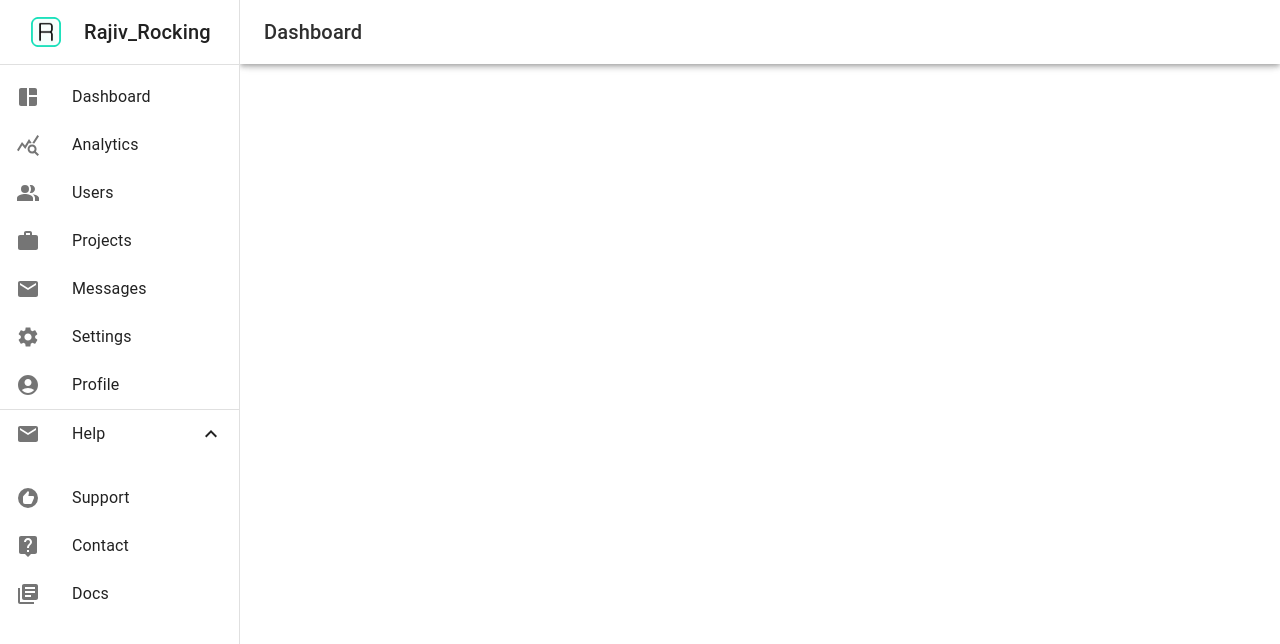
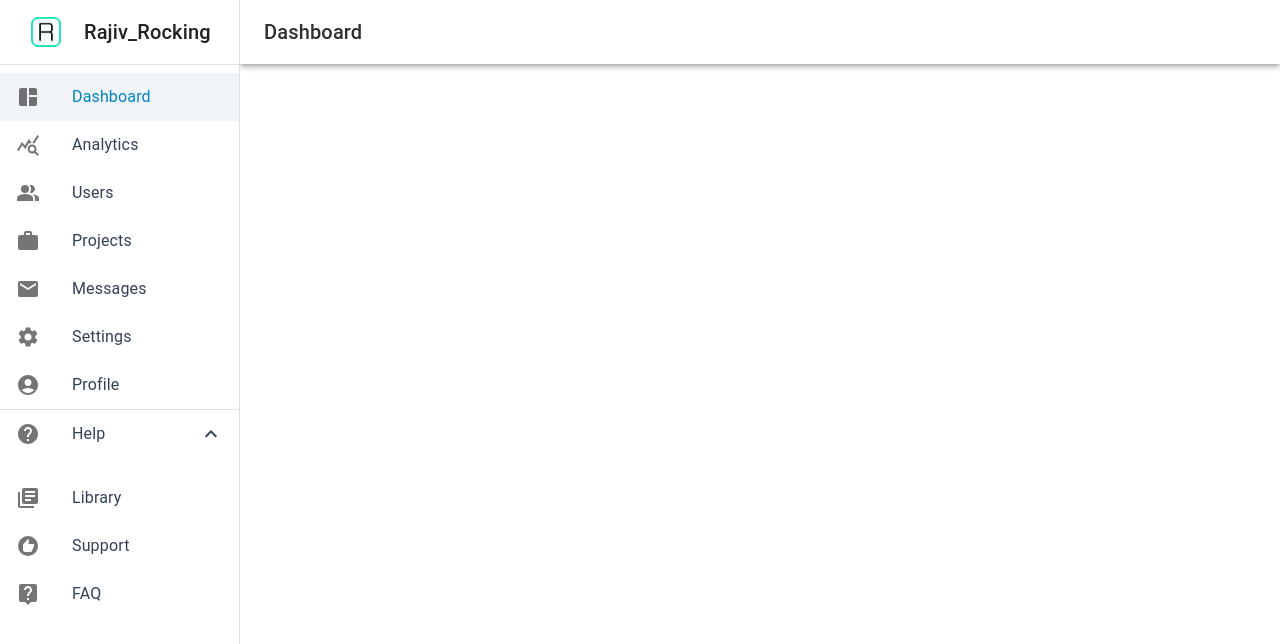
Before and after one commit to Rajiv-Gupta-05/React-Next.js-Admin-Dashboard-Template-with-Tailwind-CSS, a Next.js app in the folder dasshhh/: page /dashboard in a window 1280 px wide. Both pictures are taken after a click on the item "Help". Shown: the top 644 px of the page. Built offline with nearby package versions, Linux system fonts and the light colour scheme.

Commit message:
updated the navbar and added new components

```diff
--- a/dasshhh/next.config.js
+++ b/dasshhh/next.config.js
@@ -1,4 +1,12 @@
 /** @type {import('next').NextConfig} */
-const nextConfig = {}
+const nextConfig = {
+    env: {
+        'MYSQL_HOST': '127.0.0.1',
+        'MYSQL_PORT': '3306',
+        'MYSQL_DATABASE': 'cadlabdb',
+        'MYSQL_USER': 'root',
+        'MYSQL_PASSWORD': 'Volansys@2023',
+    }
+}
 
 module.exports = nextConfig
--- a/dasshhh/package.json
+++ b/dasshhh/package.json
@@ -13,6 +13,7 @@
     "@emotion/styled": "^11.11.0",
     "@mui/icons-material": "^5.15.3",
     "@mui/material": "^5.15.3",
+    "mysql2": "^3.7.0",
     "next": "14.0.4",
     "prop-types": "^15.8.1",
     "react": "^18",
--- a/dasshhh/src/app/components/layout.jsx
+++ b/dasshhh/src/app/components/layout.jsx
@@ -18,7 +18,7 @@ import MenuIcon from "@mui/icons-material/Menu";
 import Toolbar from "@mui/material/Toolbar";
 import Typography from "@mui/material/Typography";
 import { Collapse } from "@mui/material";
-import ExpandLessIcon  from "@mui/icons-material/ExpandLess";
+import ExpandLessIcon from "@mui/icons-material/ExpandLess";
 import ExpandMoreIcon from "@mui/icons-material/ExpandMore";
 import Image from "next/image";
 import logo from "./logo.gif";
@@ -32,7 +32,8 @@ import HelpIcon from "@mui/icons-material/Help";
 import LibraryBooksIcon from "@mui/icons-material/LibraryBooks";
 import RecommendIcon from "@mui/icons-material/Recommend";
 import LiveHelpIcon from "@mui/icons-material/LiveHelp";
-
+import { useRouter } from "next/navigation";
+import { usePathname } from "next/navigation";
 
 const drawerWidth = 240;
 
@@ -41,6 +42,8 @@ function Layout(props) {
   const { children } = props;
   const [mobileOpen, setMobileOpen] = React.useState(false);
   const [isCollapse, setIsCollapse] = React.useState(false);
+  const router = useRouter();
+  const pathname = usePathname();
 
   const handleDrawerToggle = () => {
     setMobileOpen(!mobileOpen);
@@ -53,17 +56,46 @@ function Layout(props) {
   const drawer = (
     <div>
       <Toolbar>
-        <Image className="-ml-2 mr-2" src={logo} height={60} width={60} alt="" />
-      <Typography variant="h6" noWrap component="div">
-            Rajiv_Rocking
-          </Typography>
-        </Toolbar>
+        <Image
+          className="-ml-2 mr-2"
+          src={logo}
+          height={60}
+          width={60}
+          alt=""
+        />
+        <Typography variant="h6" noWrap component="div">
+          Rajiv_Rocking
+        </Typography>
+      </Toolbar>
       <Divider />
       <List>
-        {["Dashboard", "Analytics", "Users", "Projects", "Messages", "Settings", "Profile"].map((text, index) => (
-          <ListItem key={text} disablePadding>
+        {[
+          "Dashboard",
+          "Analytics",
+          "Users",
+          "Projects",
+          "Messages",
+          "Settings",
+          "Profile",
+        ].map((text, index) => (
+          <ListItem
+            key={text}
+            disablePadding
+            className={
+              pathname.startsWith("/" + text.toLowerCase())
+                ? "text-sky-600 bg-slate-100"
+                : "text-slate-700"
+            }
+            onClick={()=>{router.push("/" + text.toLowerCase())}}
+          >
             <ListItemButton>
-              <ListItemIcon>
+              <ListItemIcon
+                className={
+                  pathname.startsWith("/" + text.toLowerCase())
+                    ? "text-sky-600 bg-slate-100"
+                    : "text-slate-700"
+                }
+              >
                 {index === 0 && <SpaceDashboardIcon />}
                 {index === 1 && <QueryStatsIcon />}
                 {index === 2 && <PeopAltIcon />}
@@ -77,10 +109,20 @@ function Layout(props) {
           </ListItem>
         ))}
         <Divider />
-        <ListItem disablePadding onClick={handleCollapse}>
+        <ListItem
+          disablePadding
+          onClick={handleCollapse}
+          className={
+            pathname.startsWith("/help") ? "text-sky-600 bg-slate-100" : "text-slate-700"
+          }
+        >
           <ListItemButton>
-            <ListItemIcon>
-              <MailIcon />
+            <ListItemIcon
+              className={
+                pathname.startsWith("/help") ? "text-sky-600 bg-slate-100" : "text-slate-700"
+              }
+            >
+              <HelpIcon />
             </ListItemIcon>
             <ListItemText primary="Help" />
             {isCollapse ? <ExpandLessIcon /> : <ExpandMoreIcon />}
@@ -89,13 +131,25 @@ function Layout(props) {
       </List>
       <Collapse in={isCollapse} timeout="auto" unmountOnExit>
         <List className="ml-4">
-          {["Support", "Contact", "Docs"].map((text, index) => (
-            <ListItem key={text} disablePadding>
+          {["Library", "Support", "FAQ"].map((text, index) => (
+            <ListItem
+              key={text}
+              disablePadding
+              className={
+                pathname.startsWith("/help") ? "text-sky-600 bg-slate-100" : "text-slate-700"
+              }
+            >
               <ListItemButton>
-                <ListItemIcon>
-                  {index === 0 && <RecommendIcon />}
-                  {index === 1 && <LiveHelpIcon />}
-                  {index === 2 && <LibraryBooksIcon />}
+                <ListItemIcon
+                  className={
+                    pathname.startsWith("/help")
+                      ? "text-sky-600 bg-slate-100"
+                      : "text-slate-700"
+                  }
+                >
+                  {index === 0 && <LibraryBooksIcon />}
+                  {index === 1 && <RecommendIcon />}
+                  {index === 2 && <LiveHelpIcon />}
                 </ListItemIcon>
                 <ListItemText primary={text} />
               </ListItemButton>
--- a/dasshhh/src/app/globals.css
+++ b/dasshhh/src/app/globals.css
@@ -3,5 +3,5 @@
 @tailwind utilities;
 
 body{
-  background-color: #f9f9f9;
+  background-color: #f1f5f9;
 }
--- a/dasshhh/src/app/layout.tsx
+++ b/dasshhh/src/app/layout.tsx
@@ -5,7 +5,7 @@ import './globals.css'
 const inter = Inter({ subsets: ['latin'] })
 
 export const metadata: Metadata = {
-  title: 'Create Next App',
+  title: 'Next Dashboard',
   description: 'Generated by create next app',
 }
 
```
Also changed, not shown: dasshhh/src/lib/db.js (added, +21 -0 lines), 1 other file (tests, documents, lock files or other folders).
